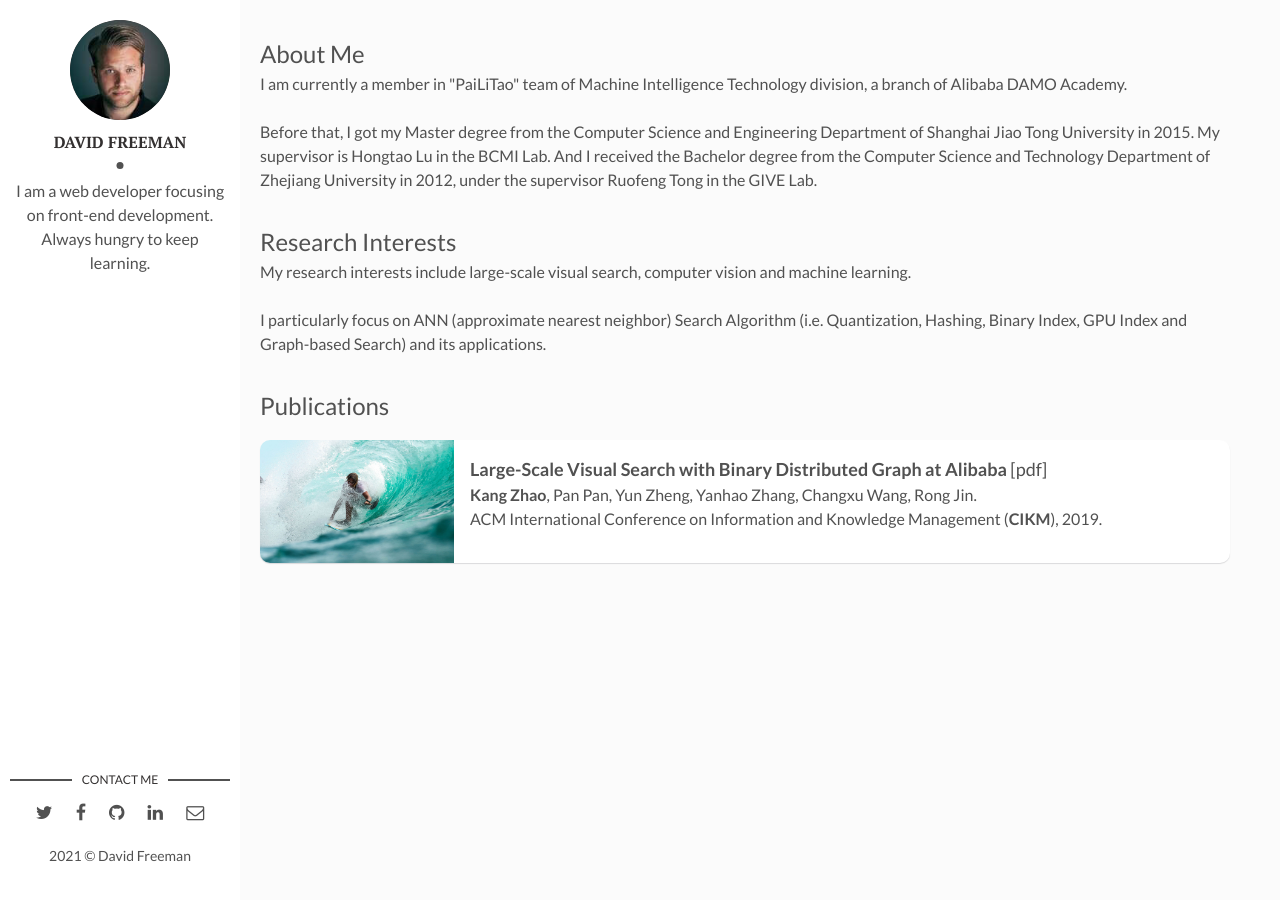
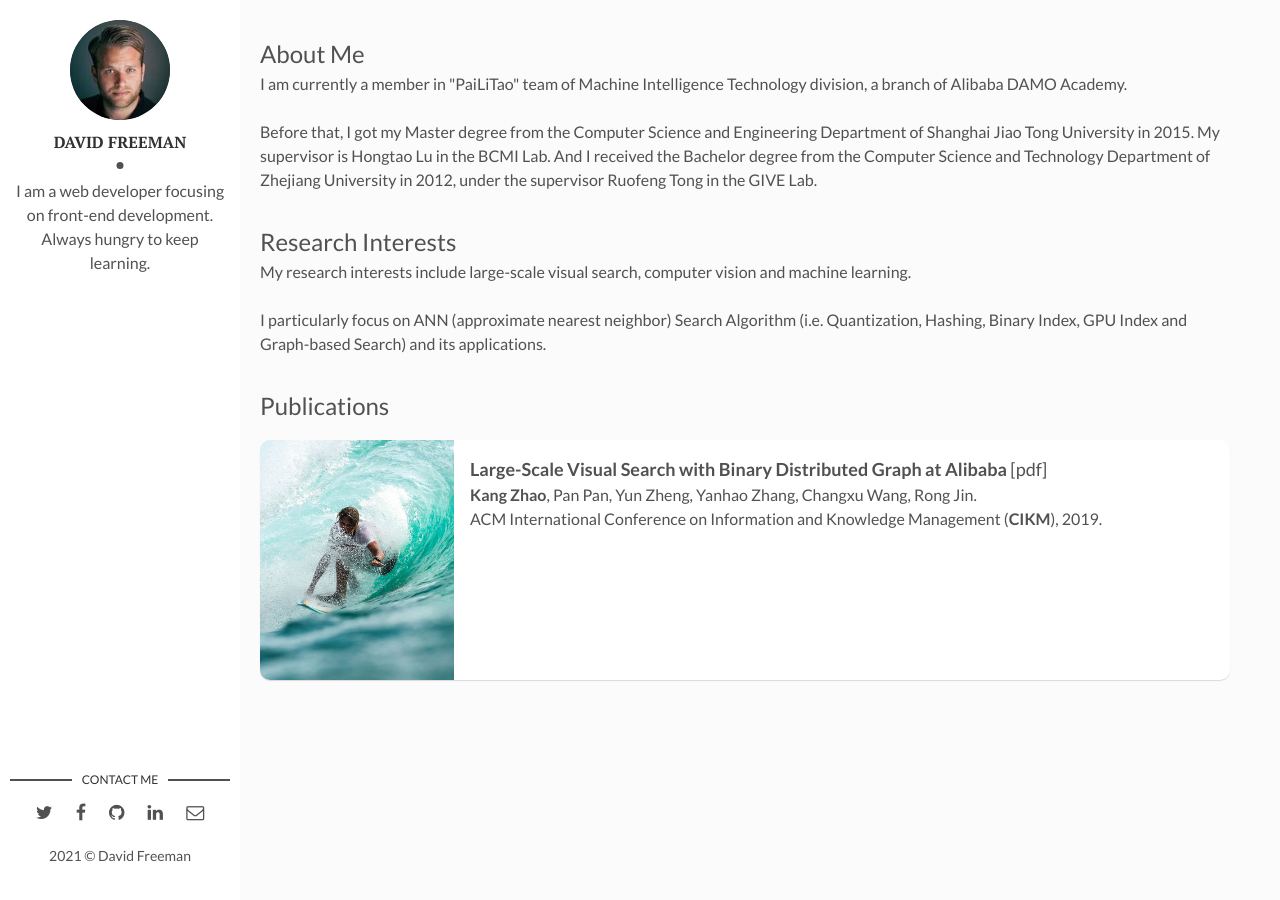
Before and after one commit to kangzhao2/kangzhao2.github.io, a Jekyll site: the page built from index.html, in a window 1280 px wide. Built offline with Jekyll 4.4.1, drawn with Linux system fonts in a browser that asks for light colours; the list of posts is cut into pages by our own code.

Commit message:
Update main.css

```diff
--- a/assets/css/main.css
+++ b/assets/css/main.css
@@ -1117,7 +1117,7 @@ footer .copyright {
   -webkit-align-items: stretch;
       -ms-flex-align: stretch;
           align-items: stretch;
-  min-height: 5rem;
+  min-height: 15rem;
   -webkit-border-radius: 10px;
           border-radius: 10px;
   overflow: hidden;
@@ -1139,7 +1139,7 @@ footer .copyright {
 .post .post-thumbnail {
   width: 20%;
   max-width: 100%;
-  min-height: 5rem;
+  min-height: 15rem;
   -webkit-background-size: cover;
           background-size: cover;
   background-position: 50% 50%;
```
